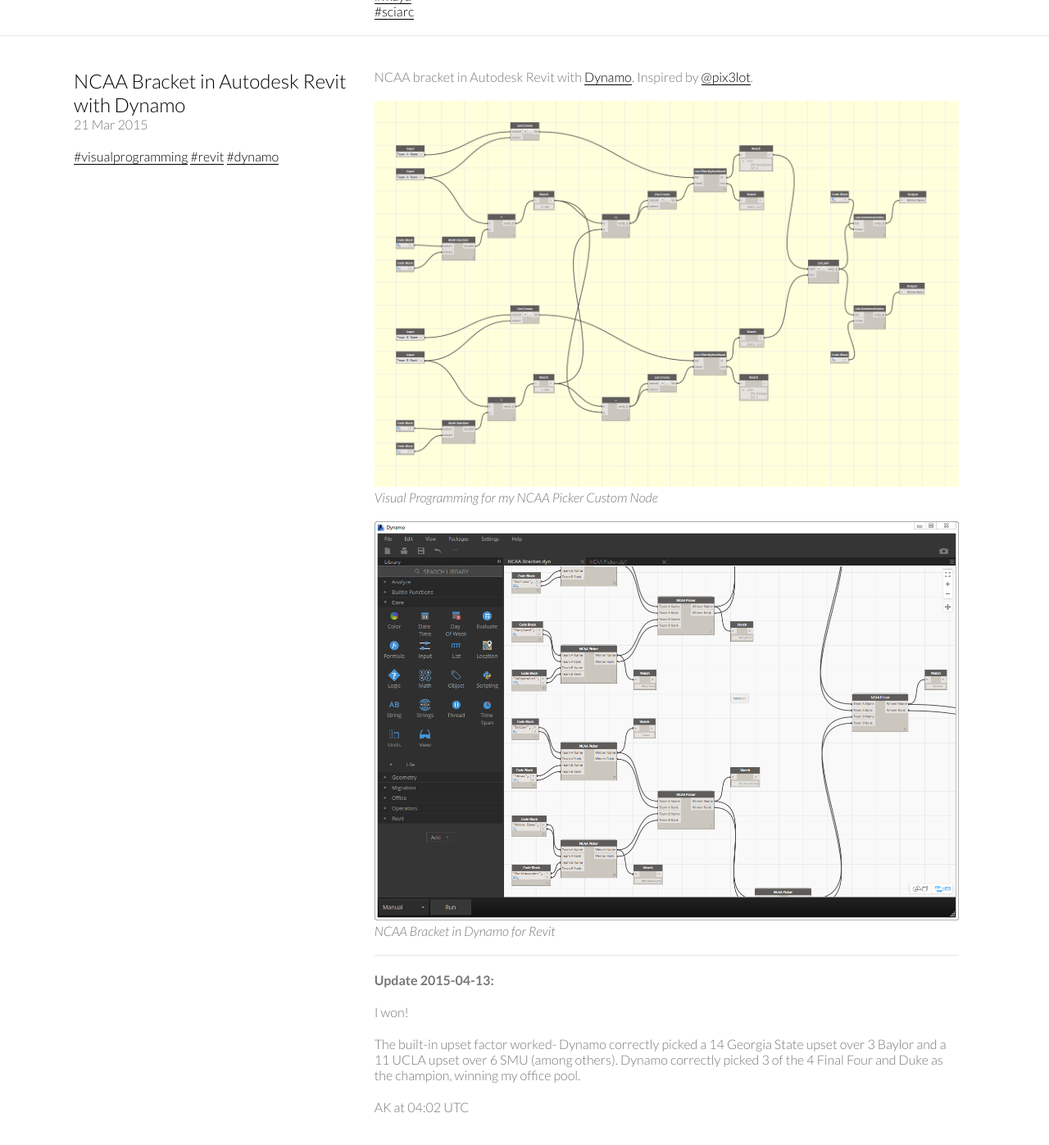
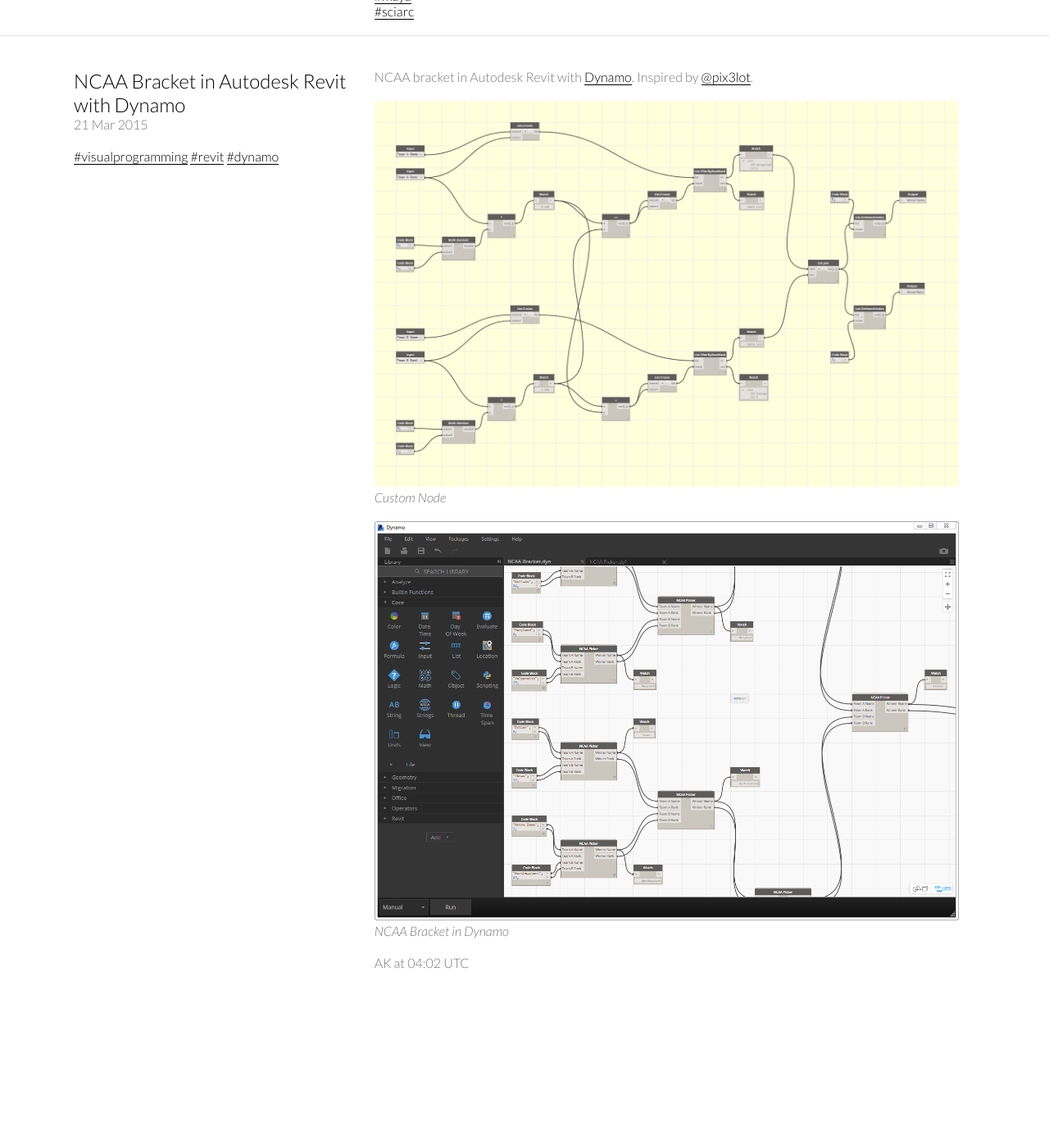
Before and after one commit to andrewkingme/andrewkingme.github.io, a Jekyll site: the page built from _work/NCAA-Bracket-in-Autodesk-Revit-with-Dynamo.md, in a window 1280 px wide and 1400 px high, scrolled down 188 px. Shown: the top 1397 px of the window at 82% size. Built offline with Jekyll 4.4.1, drawn with Linux system fonts in a browser that asks for light colours; after the commit the page ends 1412 px from its top, so only the background shows below that.

Commit message:
Revise Post

```diff
--- a/_work/NCAA-Bracket-in-Autodesk-Revit-with-Dynamo.md
+++ b/_work/NCAA-Bracket-in-Autodesk-Revit-with-Dynamo.md
@@ -16,15 +16,7 @@
 <!--more-->
 
 ![NCAA Bracket in Autodesk Revit with Dynamo](/img/work/NCAA-Bracket-in-Autodesk-Revit-with-Dynamo-002.png)
-*Visual Programming for my NCAA Picker Custom Node*
+*Custom Node*
 
 ![NCAA Bracket in Autodesk Revit with Dynamo](/img/work/NCAA-Bracket-in-Autodesk-Revit-with-Dynamo-001.png)
-*NCAA Bracket in Dynamo for Revit*
-
----
-
-**Update 2015-04-13:**
-
-I won!
-
-The built-in upset factor worked- Dynamo correctly picked a 14 Georgia State upset over 3 Baylor and a 11 UCLA upset over 6 SMU (among others). Dynamo correctly picked 3 of the 4 Final Four and Duke as the champion, winning my office pool.
+*NCAA Bracket in Dynamo*
```
Also changed, not shown: _work/Task-Management-in-Microsoft-Outlook-with-Visual-Basic.md (+0 -2 lines).
